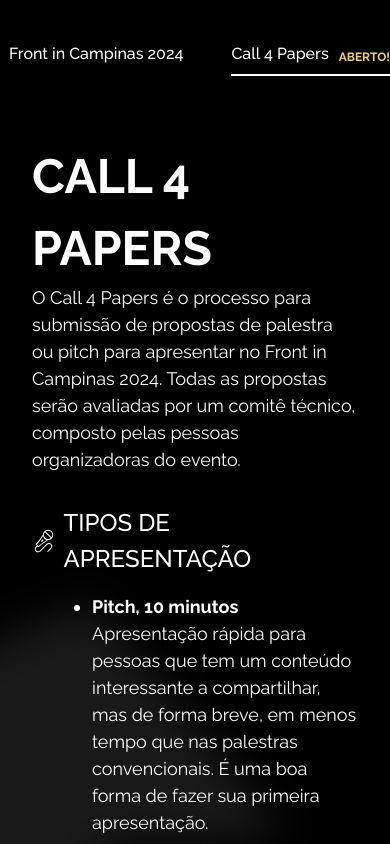
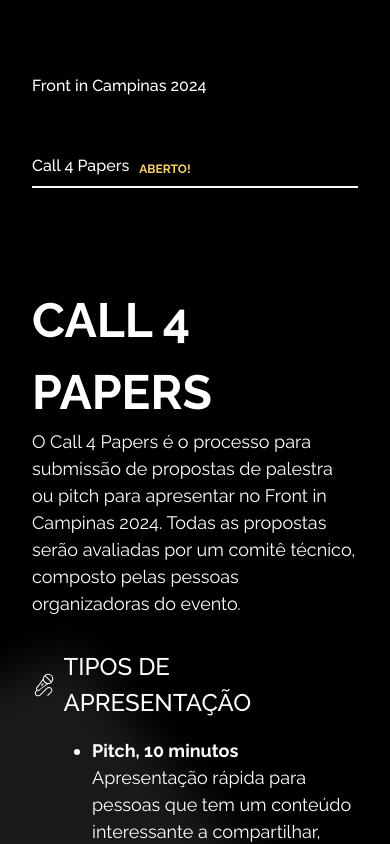
Before and after one commit to kevinuehara/frontin-campinas-2024-LP, a Next.js app: page /call-for-papers in a window 390 px wide. Shown: the top 844 px of the page. Built offline with nearby package versions, Linux system fonts and the light colour scheme.

Commit message:
Ajustes de responsividade no menu

```diff
--- a/app/components/Menu/index.tsx
+++ b/app/components/Menu/index.tsx
@@ -10,7 +10,7 @@ const base: ClassValue = "font-medium pb-[0.5rem] transition-all";
 export const Menu = () => {
   const pathname = usePathname();
   return (
-    <div className="max-w-[1096px] m-auto mb-[2rem] justify-end flex gap-[3rem]">
+    <div className="max-w-[1096px] m-auto mb-[2rem] justify-end md:flex-row flex-col p-[2rem] flex gap-[3rem]">
       <Link
         className={clsx(
           {
```
